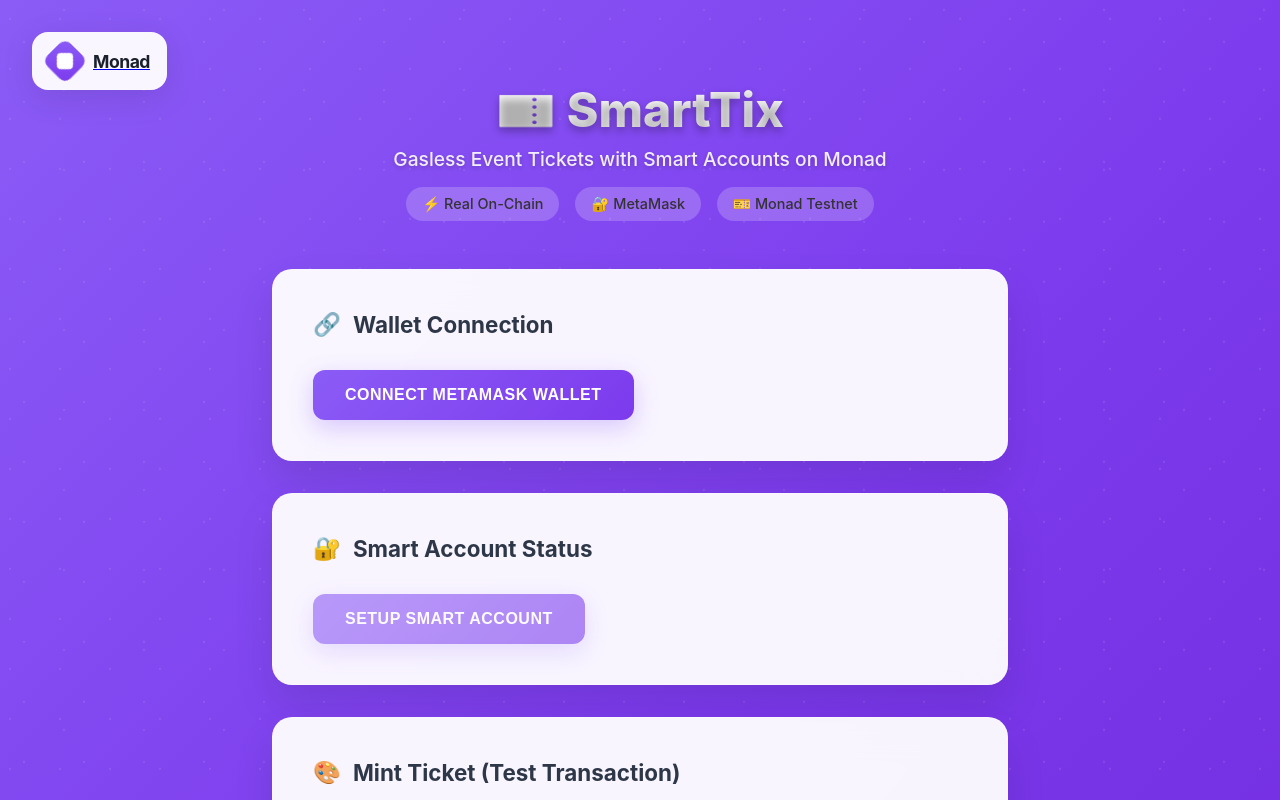
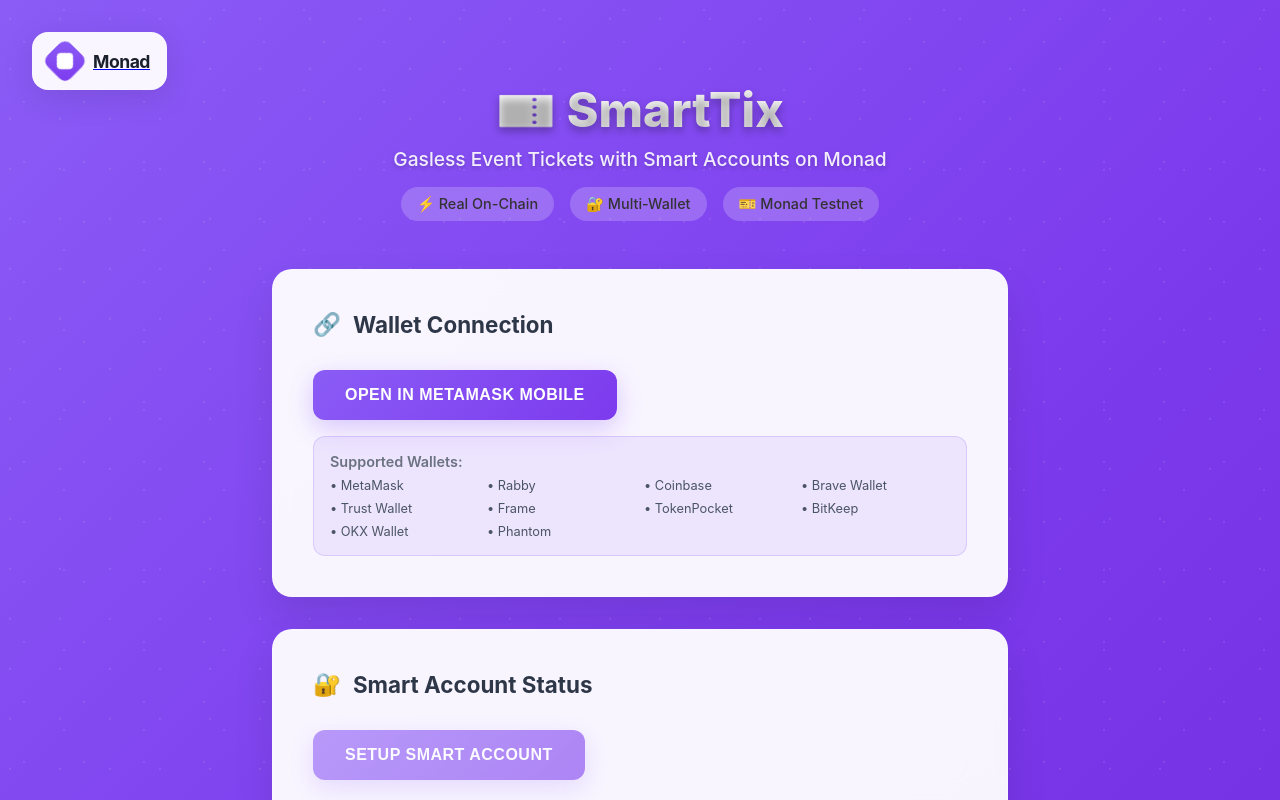
Before and after one commit to Dexgirl/SmartTix, a Next.js app: page / in a window 1280 px wide. Shown: the top 800 px of the page. Built offline with nearby package versions, Linux system fonts and the light colour scheme.

Commit message:
Add multi-wallet support for Rabby, Coinbase, and other wallets

```diff
--- a/src/app/page.tsx
+++ b/src/app/page.tsx
@@ -28,13 +28,43 @@ export default function Home() {
   const [loading, setLoading] = useState(false);
   const [delegation, setDelegation] = useState<Delegation | null>(null);
   const [walletConnected, setWalletConnected] = useState(false);
+  const [walletType, setWalletType] = useState<string>('');
 
   const TICKET_ADDRESS = process.env.NEXT_PUBLIC_TICKETNFT as string;
   const CHECKIN_ADDRESS = process.env.NEXT_PUBLIC_CHECKIN as string;
 
+  const detectWallet = () => {
+    if (typeof window.ethereum !== 'undefined') {
+      if (window.ethereum.isMetaMask) {
+        return 'MetaMask';
+      } else if (window.ethereum.isRabby) {
+        return 'Rabby';
+      } else if (window.ethereum.isCoinbaseWallet) {
+        return 'Coinbase Wallet';
+      } else if (window.ethereum.isBraveWallet) {
+        return 'Brave Wallet';
+      } else if (window.ethereum.isTrust) {
+        return 'Trust Wallet';
+      } else if (window.ethereum.isFrame) {
+        return 'Frame';
+      } else if (window.ethereum.isTokenPocket) {
+        return 'TokenPocket';
+      } else if (window.ethereum.isBitKeep) {
+        return 'BitKeep';
+      } else if (window.ethereum.isOKExWallet) {
+        return 'OKX Wallet';
+      } else if (window.ethereum.isPhantom) {
+        return 'Phantom';
+      } else {
+        return 'Unknown Wallet';
+      }
+    }
+    return null;
+  };
+
   const connectWallet = async () => {
     // Check if we're on mobile
-    const isMobile = /Android|webOS|iPhone|iPad|iPod|BlackBerry|IEMobile|Opera Mini/i.test(navigator.userAgent);
+    const isMobile = /Android|webOS|iPhone|iPad|iPod|BlackBerry|IEMobile|Opera Mini|Safari/i.test(navigator.userAgent);
 
     if (isMobile) {
       // For mobile, try to open MetaMask app or show instructions
@@ -48,23 +78,25 @@ export default function Home() {
       return;
     }
 
-    // Desktop MetaMask connection
+    // Desktop wallet connection
     if (typeof window.ethereum !== 'undefined') {
       try {
         const accounts = await window.ethereum.request({ method: 'eth_requestAccounts' });
         const chainId = await window.ethereum.request({ method: 'eth_chainId' });
+        const wallet = detectWallet();
 
         setAccount(accounts[0]);
         setChainId(parseInt(chainId, 16));
         setWalletConnected(true);
+        setWalletType(wallet || 'Unknown Wallet');
 
-        alert('Wallet connected: ' + accounts[0]);
+        alert(`Wallet connected: ${wallet || 'Unknown Wallet'}\nAddress: ${accounts[0]}`);
       } catch (error) {
         console.error('Wallet connection failed:', error);
         alert('Wallet connection failed: ' + (error as Error).message);
       }
     } else {
-      alert('MetaMask not installed! Please install MetaMask browser extension.');
+      alert('No wallet detected! Please install MetaMask, Rabby, Coinbase Wallet, or another compatible wallet.');
     }
   };
 
@@ -276,7 +308,7 @@ export default function Home() {
               borderRadius: '20px',
               fontSize: '0.9rem',
               fontWeight: '500'
-            }}>🔐 MetaMask</span>
+            }}>🔐 Multi-Wallet</span>
             <span style={{
               background: 'rgba(255,255,255,0.2)',
               padding: '0.5rem 1rem',
@@ -293,15 +325,52 @@ export default function Home() {
             Wallet Connection
           </h3>
           {!walletConnected ? (
-            <button className="btn btn-primary" onClick={connectWallet}>
-              {/Android|webOS|iPhone|iPad|iPod|BlackBerry|IEMobile|Opera Mini/i.test(navigator.userAgent)
-                ? 'Open in MetaMask Mobile'
-                : 'Connect MetaMask Wallet'
-              }
-            </button>
+            <div>
+              <button className="btn btn-primary" onClick={connectWallet}>
+                {/Android|webOS|iPhone|iPad|iPod|BlackBerry|IEMobile|Opera Mini|Safari/i.test(navigator.userAgent)
+                  ? 'Open in MetaMask Mobile'
+                  : 'Connect Wallet'
+                }
+              </button>
+              <div style={{
+                marginTop: '1rem',
+                padding: '1rem',
+                background: 'rgba(139, 92, 246, 0.1)',
+                borderRadius: '12px',
+                border: '1px solid rgba(139, 92, 246, 0.2)'
+              }}>
+                <p style={{
+                  fontSize: '0.9rem',
+                  color: '#6B7280',
+                  marginBottom: '0.5rem',
+                  fontWeight: '600'
+                }}>
+                  Supported Wallets:
+                </p>
+                <div style={{
+                  display: 'grid',
+                  gridTemplateColumns: 'repeat(auto-fit, minmax(120px, 1fr))',
+                  gap: '0.5rem',
+                  fontSize: '0.8rem',
+                  color: '#4B5563'
+                }}>
+                  <span>• MetaMask</span>
+                  <span>• Rabby</span>
+                  <span>• Coinbase</span>
+                  <span>• Brave Wallet</span>
+                  <span>• Trust Wallet</span>
+                  <span>• Frame</span>
+                  <span>• TokenPocket</span>
+                  <span>• BitKeep</span>
+                  <span>• OKX Wallet</span>
+                  <span>• Phantom</span>
+                </div>
+              </div>
+            </div>
           ) : (
             <div className="account-info">
               <p><strong>Connected:</strong> {account}</p>
+              <p><strong>Wallet:</strong> {walletType}</p>
               <p><strong>Chain ID:</strong> {chainId}</p>
               <p><strong>Network:</strong> {chainId === 10143 ? 'Monad Testnet ✅' : 'Switch to Monad ⚠️'}</p>
               {chainId !== 10143 && (
```
